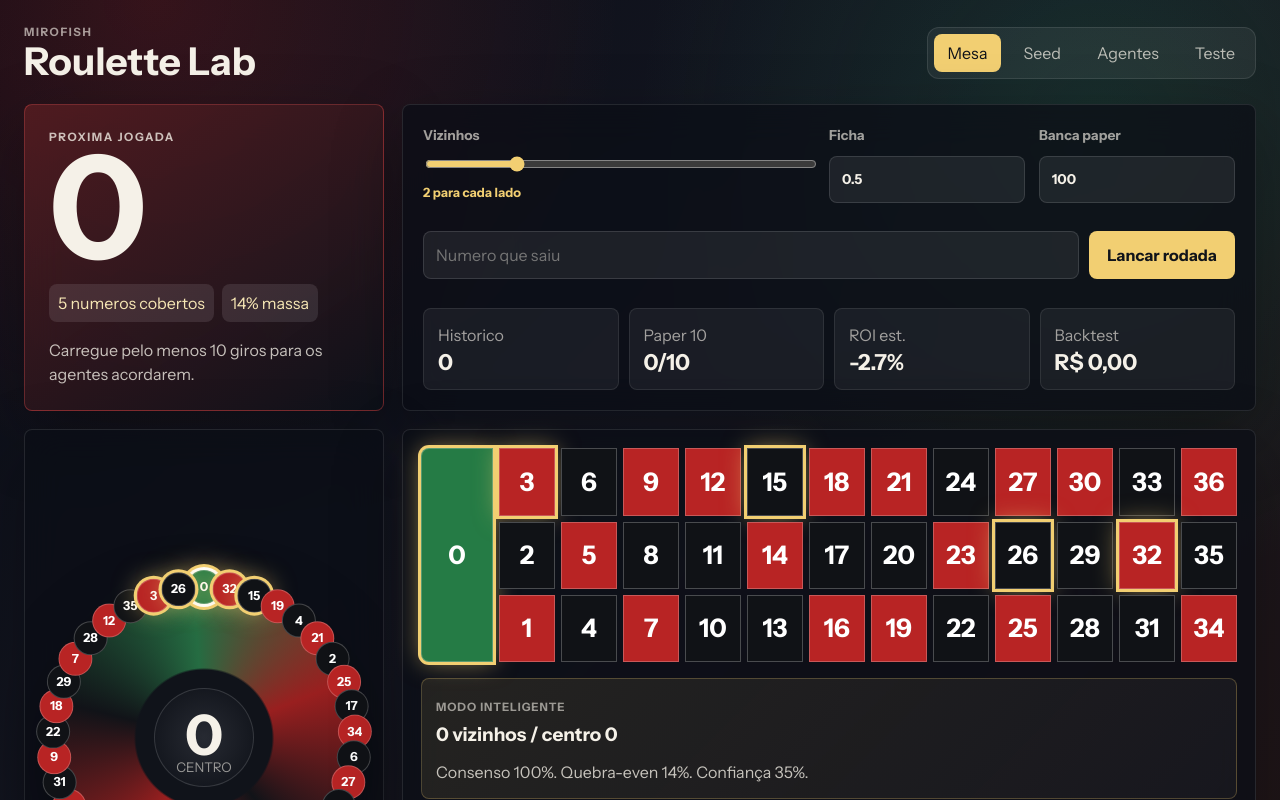
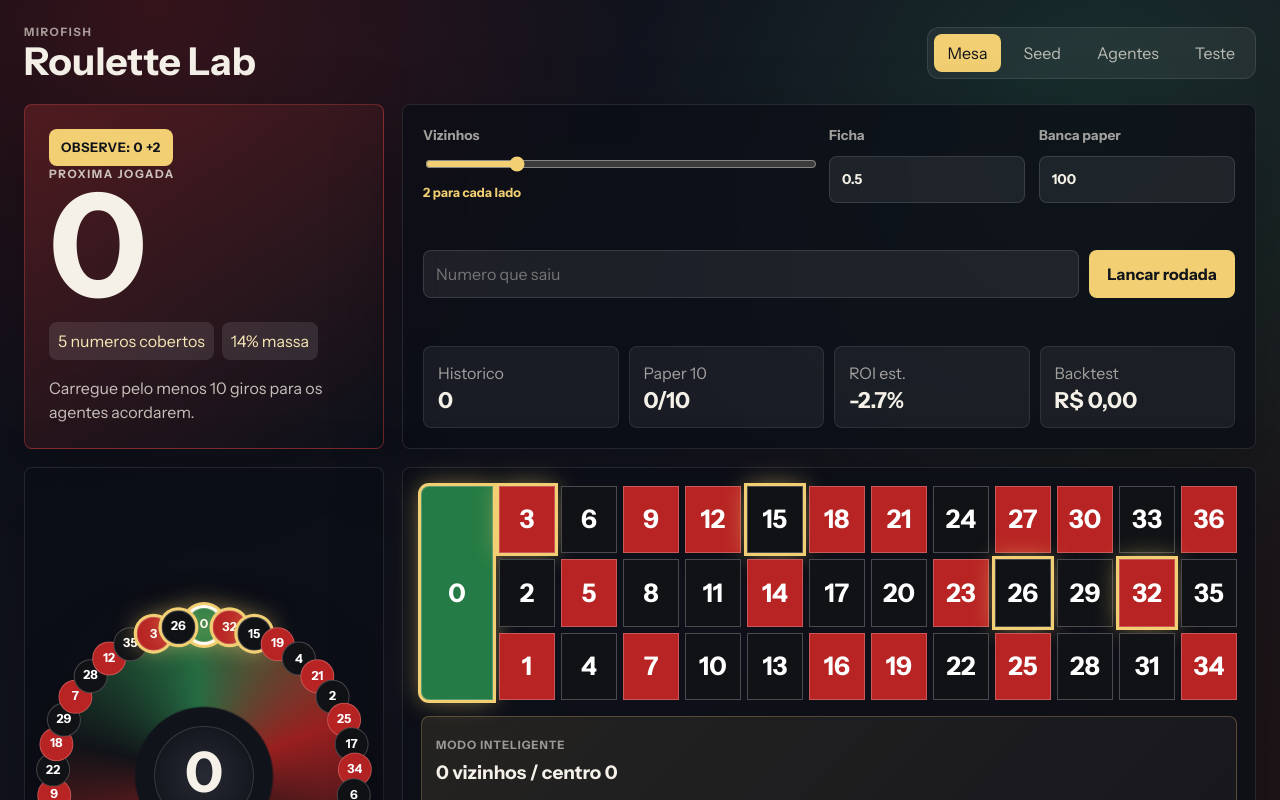
Before and after one commit to Drill23/mirofish-roulette-lab, a React (Vite) app: page / in a window 1280 px wide. Shown: the top 800 px of the page. Built offline with nearby package versions, Linux system fonts and the light colour scheme.

Commit message:
Add explicit play observe skip decision

```diff
--- a/src/App.css
+++ b/src/App.css
@@ -151,6 +151,32 @@ button {
   max-width: 31rem;
   margin: 0;
   color: rgba(245, 241, 232, 0.78);
+}
+
+.decision-pill {
+  width: fit-content;
+  max-width: 100%;
+  padding: 9px 12px;
+  border-radius: 8px;
+  color: #11141a;
+  background: #f2cf72;
+  font-size: 0.82rem;
+  font-weight: 950;
+  letter-spacing: 0.04em;
+  overflow-wrap: anywhere;
+}
+
+.decision-pill--play {
+  background: #2acc77;
+}
+
+.decision-pill--watch {
+  background: #f2cf72;
+}
+
+.decision-pill--skip {
+  color: #f5f1e8;
+  background: #b82424;
 }
 
 .control-panel {
--- a/src/App.jsx
+++ b/src/App.jsx
@@ -219,6 +219,9 @@ function App() {
 
       <section className="hero-grid">
         <aside className={`signal-card ${recommendationTone}`}>
+          <div className={`decision-pill decision-pill--${population.recommendation.decisionTone}`}>
+            {population.recommendation.decisionLabel}
+          </div>
           <p className="eyebrow">Proxima jogada</p>
           <div className="signal-card__number">{population.recommendation.center}</div>
           <div className="signal-card__meta">
@@ -934,6 +937,21 @@ function buildPopulation(history, span, seedDistribution = null) {
       : roiEstimate < 0.08 || confidence < 0.52
         ? 'paper'
         : 'bet'
+  const decision =
+    mode === 'bet'
+      ? {
+          label: `JOGUE AGORA: ${center} +${span}`,
+          tone: 'play',
+        }
+      : history.length < 10 || mode === 'paper'
+        ? {
+            label: `OBSERVE: ${center} +${span}`,
+            tone: 'watch',
+          }
+        : {
+            label: 'NAO JOGUE AGORA',
+            tone: 'skip',
+          }
 
   const message =
     mode === 'bet'
@@ -954,6 +972,8 @@ function buildPopulation(history, span, seedDistribution = null) {
       breakEven,
       confidence,
       consensus,
+      decisionLabel: decision.label,
+      decisionTone: decision.tone,
       smartCenter: smartCoverage.center,
       smartSpan: smartCoverage.span,
       smartMass: smartCoverage.mass,
```
